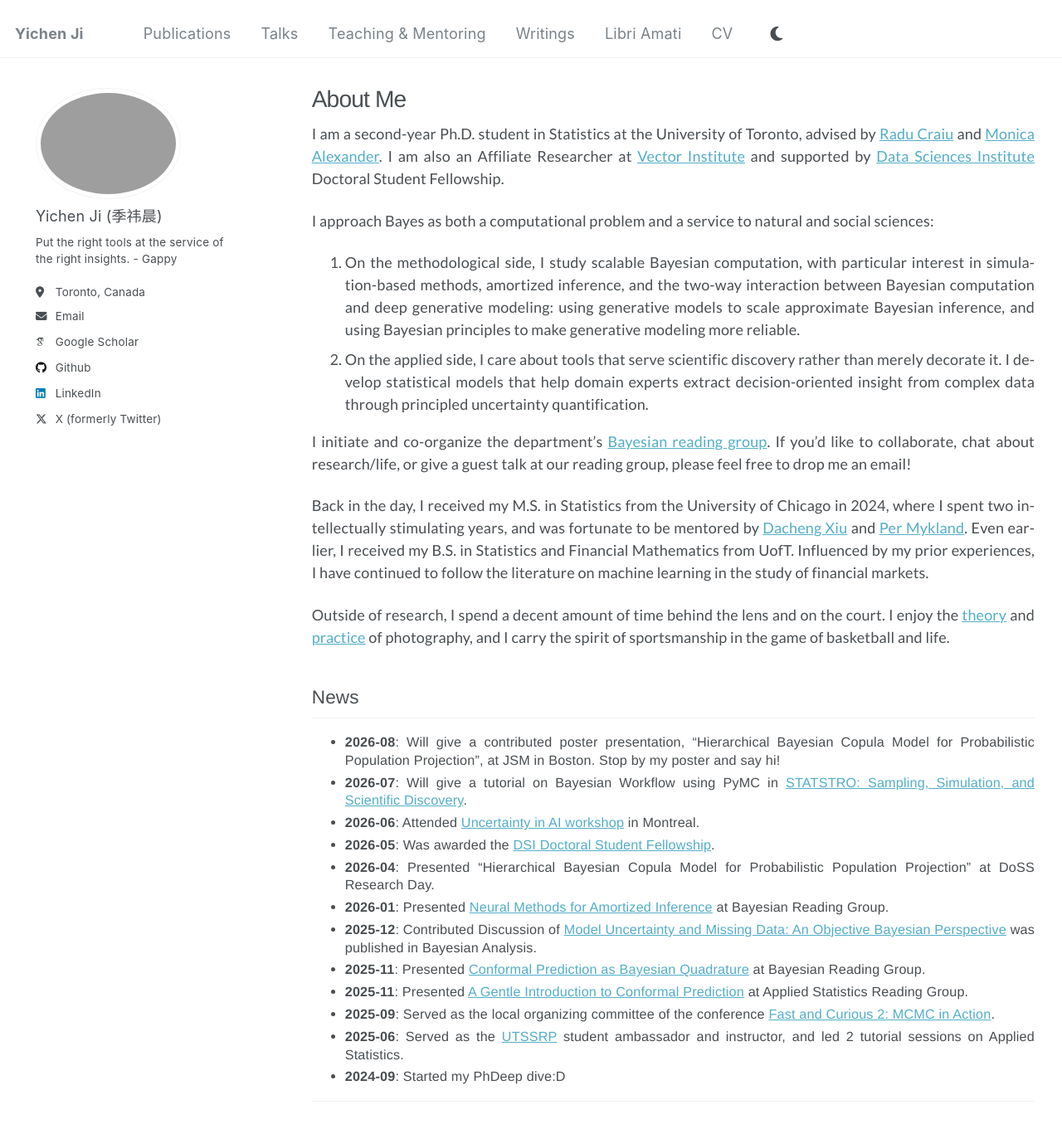
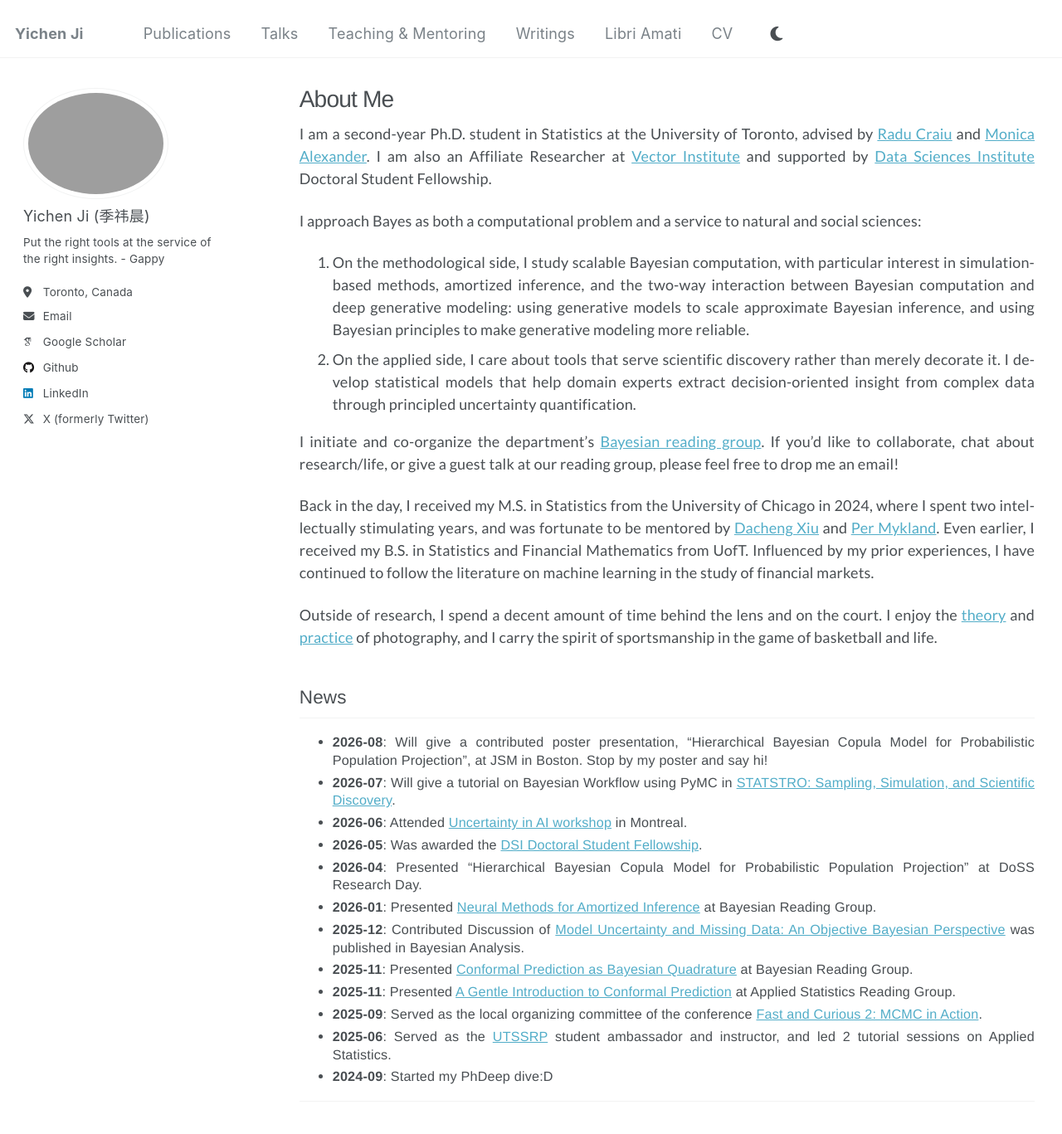
Before and after one commit to user-jiyichen/user-jiyichen.github.io, a Jekyll site: the page built from _pages/about.md, in a window 1280 px wide and 1400 px high. Shown: the top 1367 px of the window at 83% size. Built offline with Jekyll 4.4.1, drawn with Linux system fonts in a browser that asks for light colours; some web fonts are replaced.

Commit message:
Update main.scss

```diff
--- a/assets/css/main.scss
+++ b/assets/css/main.scss
@@ -74,19 +74,19 @@
 
 @media (min-width: 64em) {
   #main {
-    max-width: 1350px;
+    max-width: 1400px;
     margin-left: auto;
     margin-right: auto;
   }
 
   .sidebar {
     width: 280px;
-    margin-left: 25px;
+    margin-left: 10px;
   }
 
   .page,
   .archive {
-    width: calc(100% - 305px);
+    width: calc(100% - 290px);
     padding-right: 15px !important;
   }
 }
```
